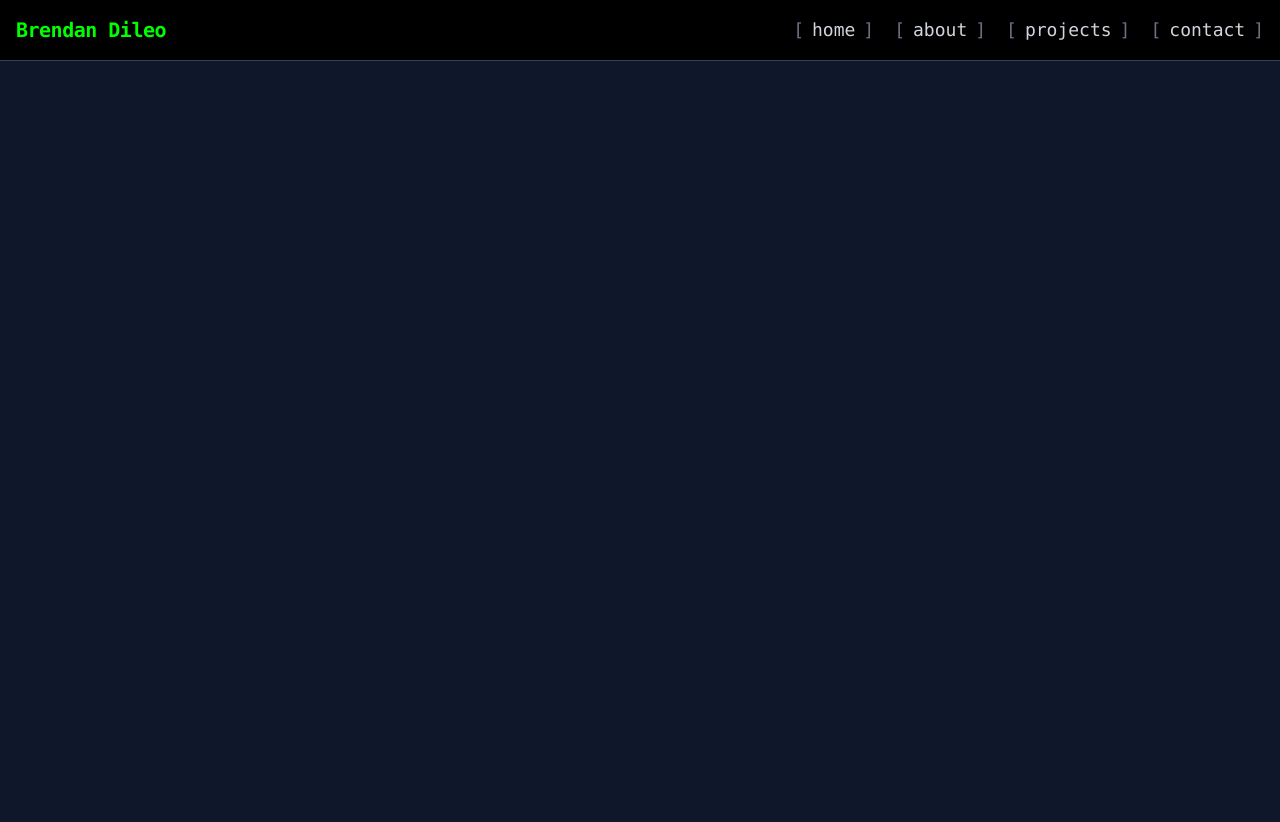
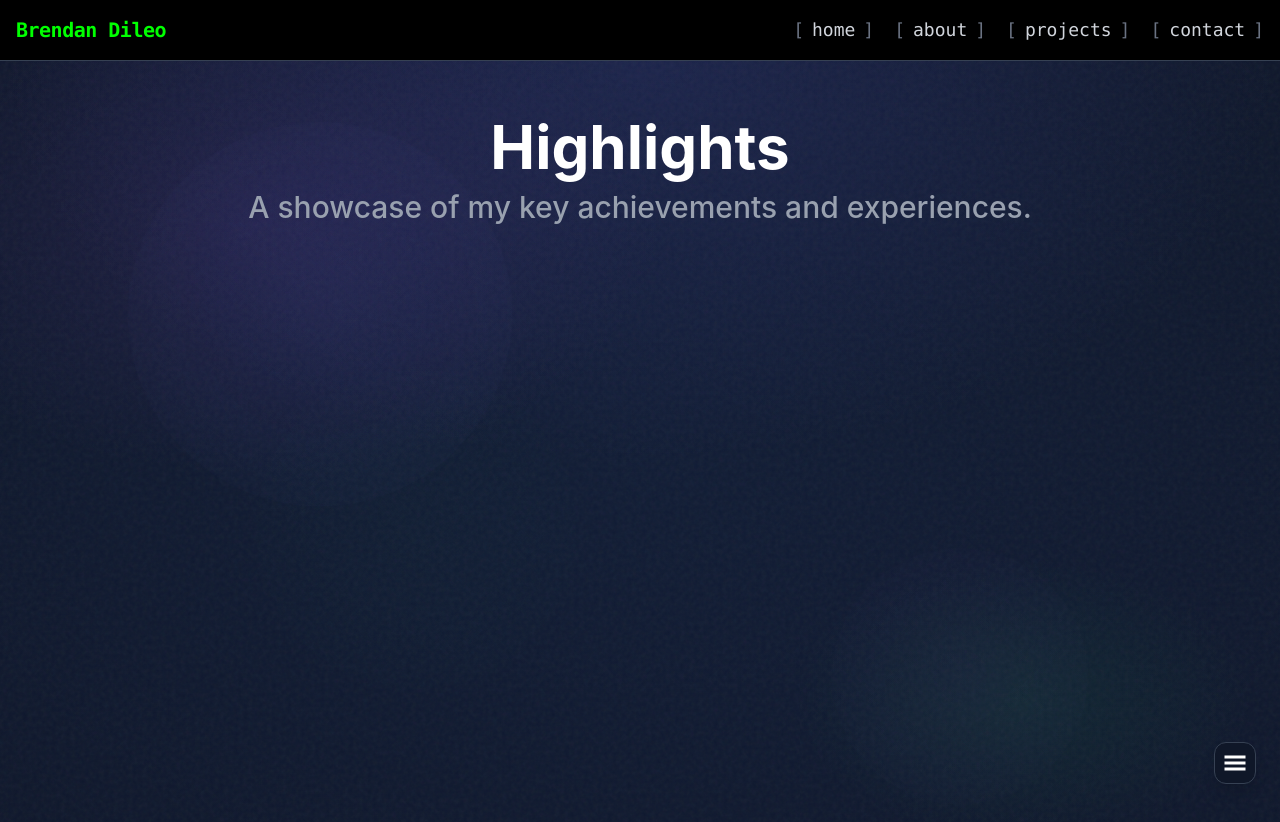
Before and after one commit to brendanddev/brendans-website, a React (Vite) app in the folder frontend/: page /highlights in a window 1280 px wide. Shown: the top 822 px of the page. Before the commit the page ends 800 px from the top, so only its background shows below. Built offline with nearby package versions, Linux system fonts and the light colour scheme.

Commit message:
Setup basic highlights page

```diff
--- a/frontend/src/pages/Highlights.jsx
+++ b/frontend/src/pages/Highlights.jsx
@@ -6,9 +6,22 @@
  * The highlights page for my website
  */
 
+import Header from "../components/common/Header";
+import PageWrapper from "../components/common/PageWrapper";
 import DottedGridSection from "../components/Highlights/DottedGridSection";
 
 const Highlights = () => {
+
+    return (
+        <PageWrapper>
+            <div className="relative z-10 w-full max-w-7xl mx-auto px-4 sm:px-6 lg:px-8">
+                <Header
+                    title="Highlights"
+                    subtitle="A showcase of my key achievements and experiences."
+                />
+            </div>
+        </PageWrapper>
+    );
 };
 
 export default Highlights;
```
